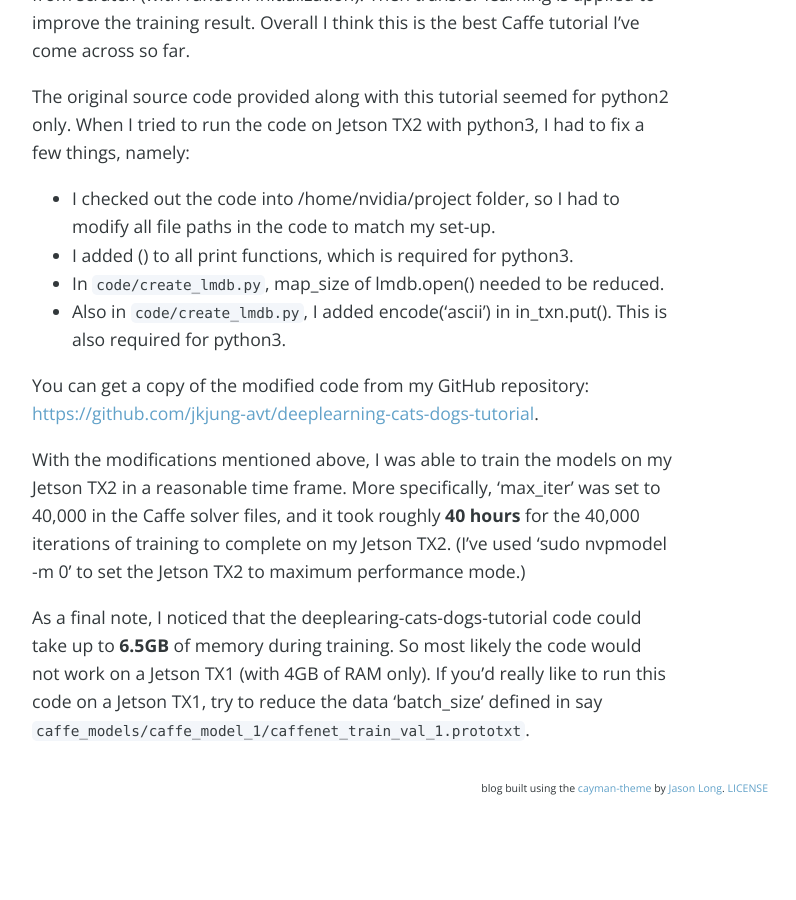
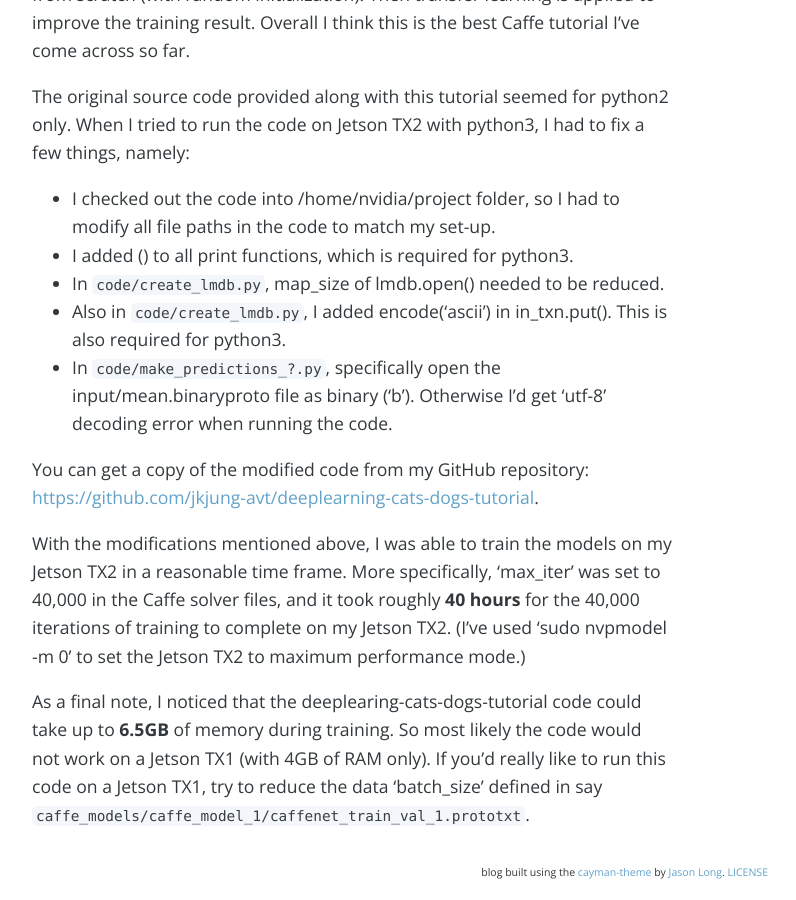
Before and after one commit to jkjung-avt/jkjung-avt.github.io, a Jekyll site: the page built from _posts/2017-08-11-caffe-tutorial-on-tx2.md, in a window 1280 px wide and 900 px high, scrolled down 896 px. Shown: the whole window, without its empty margins (288-1084 px from the left). Built offline with Jekyll 4.4.1, drawn with Linux system fonts in a browser that asks for light colours; nearby versions of some CDN libraries; comment, search, counter and statistics services are not loaded; before the commit the page ends 1711 px from its top, so only the background shows below that.

Commit message:
Add 'b' flag when opening the input/mean.binaryproto file

```diff
--- a/_posts/2017-08-11-caffe-tutorial-on-tx2.md
+++ b/_posts/2017-08-11-caffe-tutorial-on-tx2.md
@@ -22,6 +22,7 @@ The original source code provided along with this tutorial seemed for python2 on
 * I added () to all print functions, which is required for python3.
 * In `code/create_lmdb.py`, map_size of lmdb.open() needed to be reduced.
 * Also in `code/create_lmdb.py`, I added encode('ascii') in in_txn.put(). This is also required for python3.
+* In `code/make_predictions_?.py`, specifically open the input/mean.binaryproto file as binary ('b'). Otherwise I'd get 'utf-8' decoding error when running the code.
 
 You can get a copy of the modified code from my GitHub repository: [https://github.com/jkjung-avt/deeplearning-cats-dogs-tutorial](https://github.com/jkjung-avt/deeplearning-cats-dogs-tutorial).
 
```
